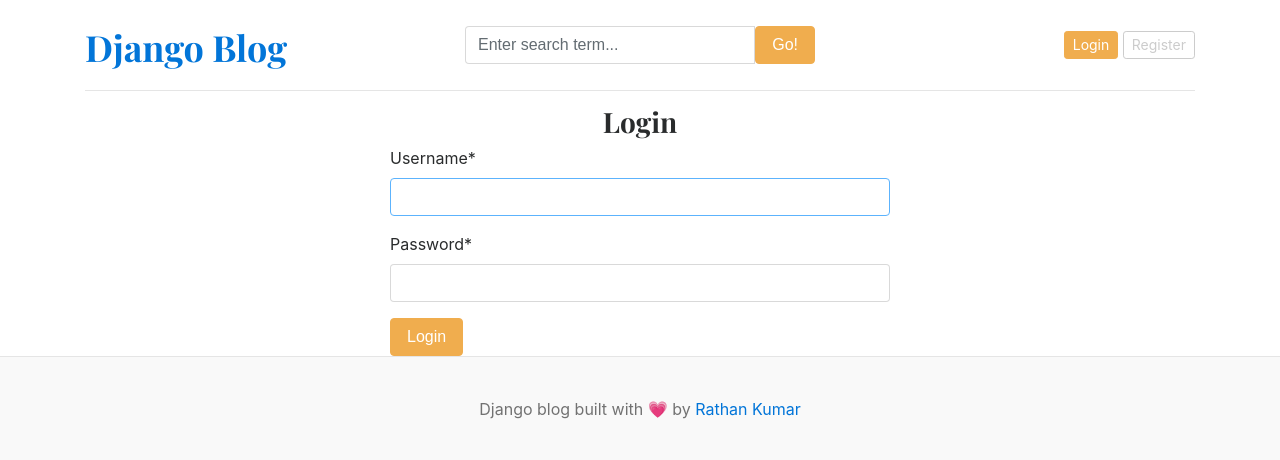
After one commit to lexStack3/django-blog, a Django app: page /login/ in a window 1280 px wide. The commit adds this page. Shown: the top 460 px of the page. Run offline with Django 5.2, Linux system fonts and the light colour scheme; data that the repository does not hold is empty; some libraries are stand-ins or nearby versions.

Commit message:
Registration and Login Functionalitites

```diff
--- a/blog_main/settings.py
+++ b/blog_main/settings.py
@@ -38,7 +38,9 @@ INSTALLED_APPS = [
     'django.contrib.messages',
     'django.contrib.staticfiles',
     'blogs.apps.BlogsConfig',
-    'assignment.apps.AssignmentConfig'
+    'assignment.apps.AssignmentConfig',
+    'crispy_forms',
+    'crispy_bootstrap4',
 ]
 
 MIDDLEWARE = [
@@ -132,3 +134,5 @@ DEFAULT_AUTO_FIELD = 'django.db.models.BigAutoField'
 
 MEDIA_URL = "/media/"
 MEDIA_ROOT = BASE_DIR / 'media'
+
+CRISPY_TEMPLATE_PACK = 'bootstrap4'
--- a/blog_main/urls.py
+++ b/blog_main/urls.py
@@ -25,7 +25,13 @@ urlpatterns = [
     path('admin/', admin.site.urls),
     path('', views.home, name="home"),
     path('category/', include('blogs.urls')),
-    path('<slug:slug>/', BlogsView.blogs, name="blogs"),
+    path('blogs/<slug:slug>/', BlogsView.blogs, name="blogs"),
     # Search endpoint
-    path('blogs/search/', BlogsView.search, name='search')
+    path('blogs/search/', BlogsView.search, name='search'),
+    # Registeriation
+    path('register/', views.register, name="register"),
+    # Login
+    path('login/', views.login, name="login"),
+    # Logout
+    path('logout/', views.logout, name="logout"),
 ] + static(settings.MEDIA_URL, document_root=settings.MEDIA_ROOT)
--- a/blog_main/views.py
+++ b/blog_main/views.py
@@ -1,15 +1,56 @@
-from django.shortcuts import render
+from django.shortcuts import render, redirect
 from blogs.models import Blog, Category
 from assignment.models import About
+from .forms import RegistrationForm
+from django.contrib.auth.forms import AuthenticationForm
+from django.contrib import auth
 
 
 def home(request):
     featured_posts = Blog.objects.filter(is_featured=True, status="Published").order_by('updated_at')
     posts = Blog.objects.filter(is_featured=False, status="Published")
-    about = About.objects.get()
+    # Fetch about us
+    try:
+        about = About.objects.get()
+    except:
+        about = None
     context = {
         'about': about,
         'featured_posts': featured_posts,
         'posts': posts
     }
     return render(request, 'home.html', context)
+
+def register(request):
+    if request.method == 'POST':
+        form = RegistrationForm(request.POST)
+        if form.is_valid():
+            form.save()
+            return redirect('register')
+    else:
+        form = RegistrationForm()
+    context = {
+        'form': form
+    }
+    return render(request, 'register.html', context)
+
+def login(request):
+    if request.method == 'POST':
+        form = AuthenticationForm(request, request.POST)
+        if form.is_valid():
+            username = form.cleaned_data['username']
+            password = form.cleaned_data['password']
+
+            user = auth.authenticate(username=username, password=password)
+            if user is not None:
+                auth.login(request, user)
+                return redirect('home')
+    form = AuthenticationForm()
+    context = {
+        'form': form,
+    }
+    return render(request, 'login.html', context)
+
+def logout(request):
+    auth.logout(request)
+    return redirect('home')
--- a/templates/base.html
+++ b/templates/base.html
@@ -27,8 +27,14 @@
             </form>
           </div>
           <div class="col-4 d-flex justify-content-end align-items-center">
-            <a class="btn btn-sm btn-warning" href="#">Login</a> &nbsp;
-            <a class="btn btn-sm btn-outline-secondary" href="#">Register</a>
+            {% if not user.is_authenticated %}
+            <a class="btn btn-sm btn-warning" href="{% url 'login' %}">Login</a> &nbsp;
+            <a class="btn btn-sm btn-outline-secondary" href="{% url 'register' %}">Register</a>
+            {% else %}
+            <span>You are logged in as {{ user }}</span>
+            &emsp;
+            <span><a href="{% url 'logout' %}">Logout</a></span>
+            {% endif %}
           </div>
         </div>
       </header>
@@ -47,7 +53,7 @@
 <!-- Footer Part -->
 </div>
 <footer class="blog-footer">
-  <p>Django blog built with � by <a href="#">Rathan Kumar</a></p>
+  <p>Django blog built with 💗 by <a href="#">Rathan Kumar</a></p>
 </footer>
 </body>
 </html>
--- /dev/null
+++ b/templates/login.html
@@ -0,0 +1,11 @@
+{% extends 'base.html' %}
+
+{% block content %}
+{% load crispy_forms_tags %}
+<h3 class="text-center">Login</h3>
+<form action="{% url 'login' %}" method="POST"  style="width: 500px; margin: auto;">
+    {% csrf_token %}
+    {{ form | crispy }}
+    <button type="submit" class="btn btn-warning">Login</button>
+</form>
+{% endblock content %}
```
Also changed, not shown: blog_main/forms.py (added, +8 -0 lines), templates/register.html (added, +11 -0 lines).
